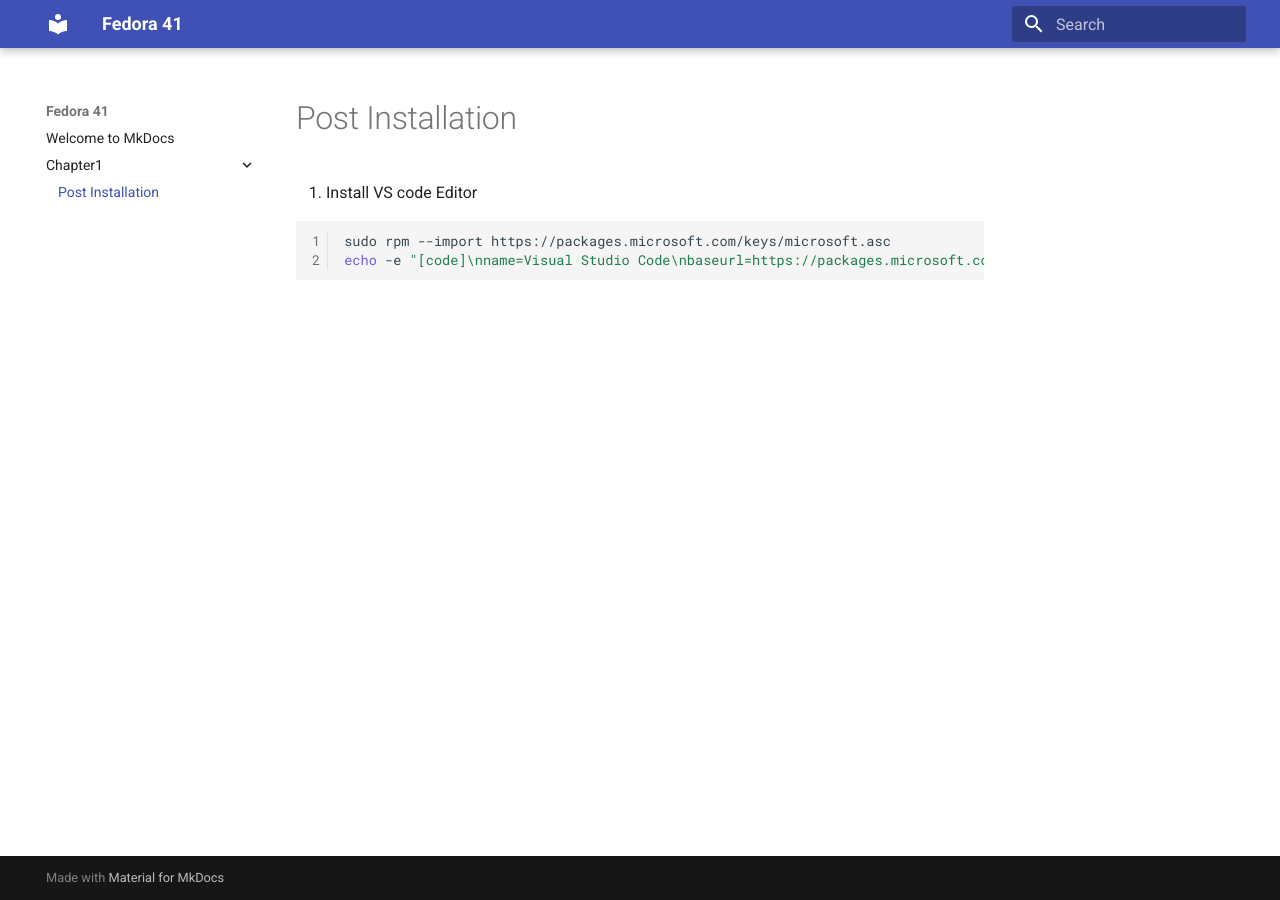
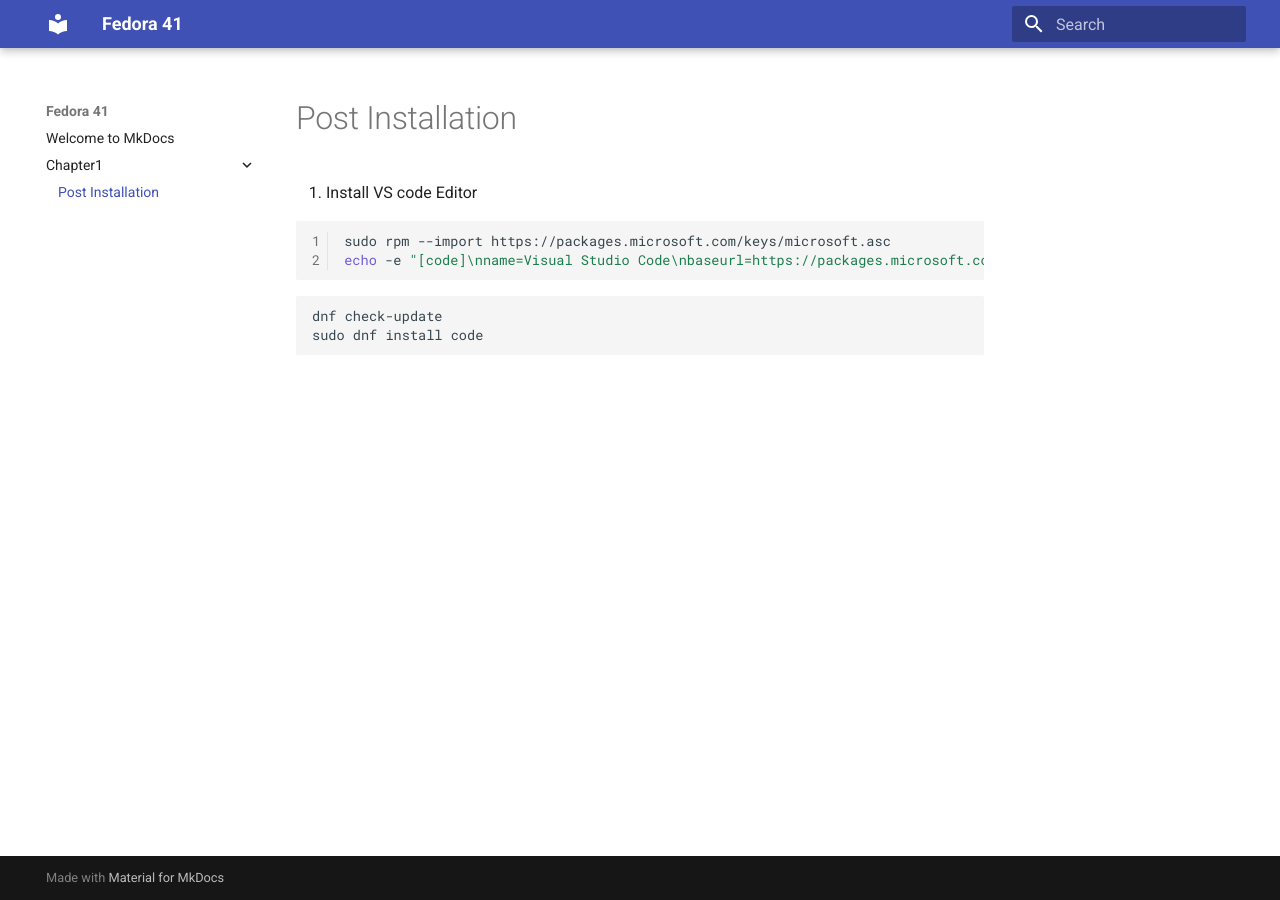
Before and after one commit to opendevbook/Fedora41, an MkDocs documentation site: the page built from docs/chapter1/postinstall.md, in a window 1280 px wide. Built offline with MkDocs 1.6.1 and Material for MkDocs 9.7.7, drawn with Linux system fonts in a browser that asks for light colours.

Commit message:
Add Install Vscode

````diff
--- a/docs/chapter1/postinstall.md
+++ b/docs/chapter1/postinstall.md
@@ -5,3 +5,8 @@
 sudo rpm --import https://packages.microsoft.com/keys/microsoft.asc
 echo -e "[code]\nname=Visual Studio Code\nbaseurl=https://packages.microsoft.com/yumrepos/vscode\nenabled=1\ngpgcheck=1\ngpgkey=https://packages.microsoft.com/keys/microsoft.asc" | sudo tee /etc/yum.repos.d/vscode.repo > /dev/null
 ```
+
+```
+dnf check-update
+sudo dnf install code
+```
````
